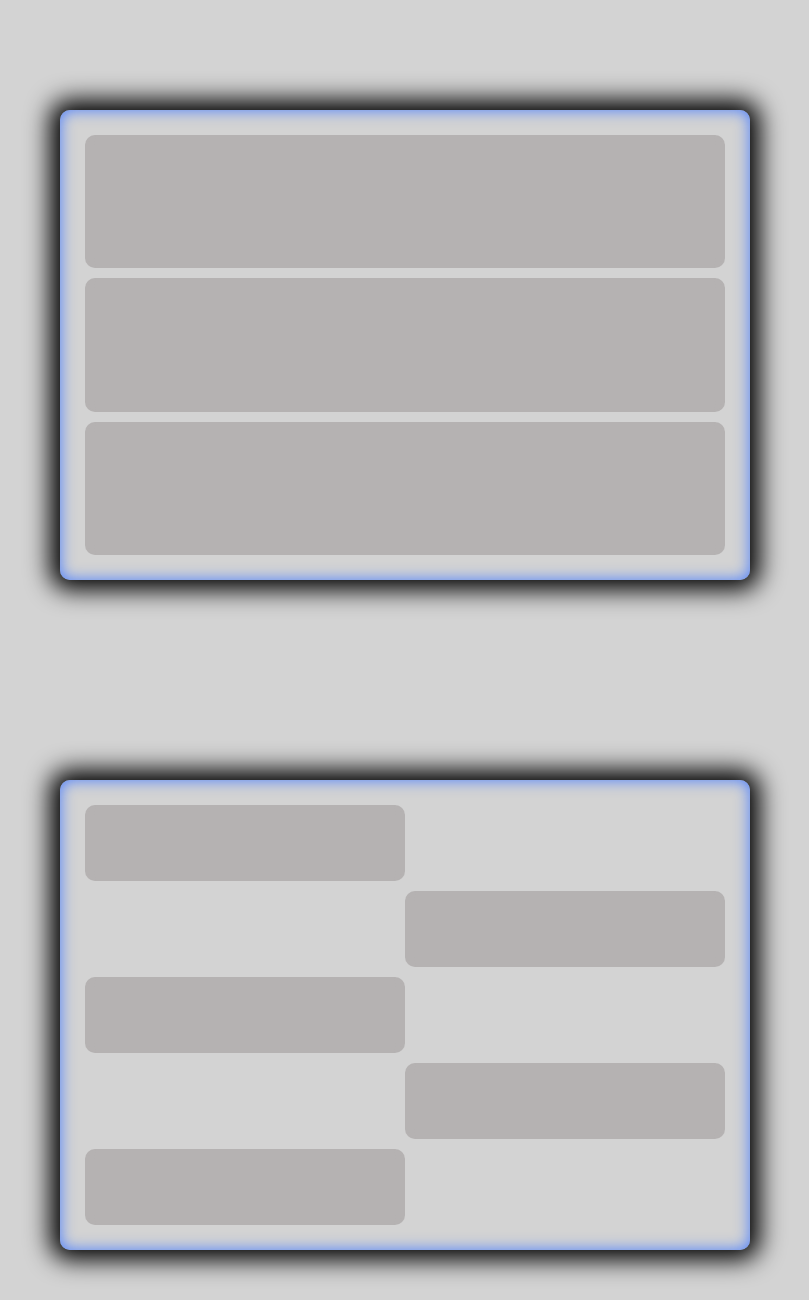
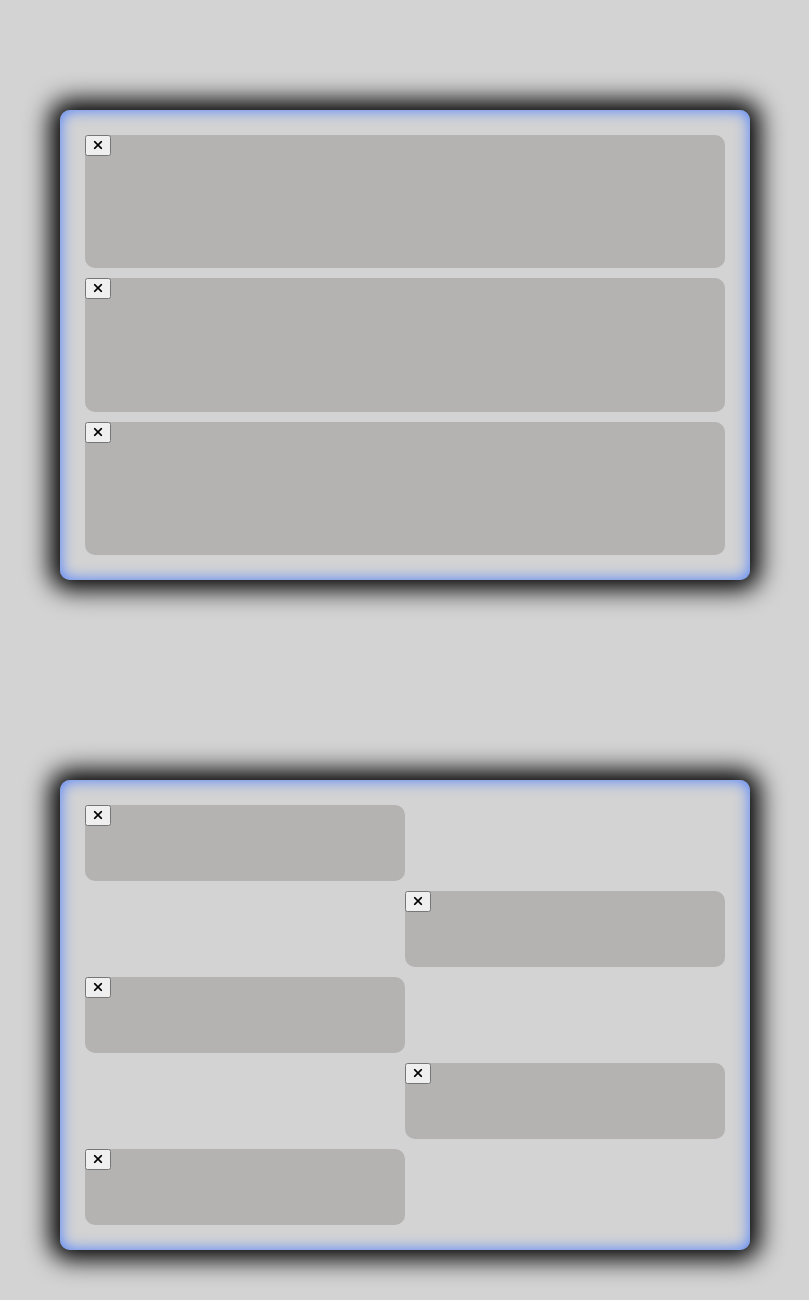
Before and after one commit to chaliyYehor/cool-animation, a website: page index.html in a window 1280 px wide. Shown: the part 660-1960 px from the top of the page, without its empty margins (235-1044 px from the left). Drawn offline with Linux system fonts and the light colour scheme.

Commit message:
add close btns

```diff
--- a/index.html
+++ b/index.html
@@ -1,30 +1,59 @@
 <!DOCTYPE html>
-<html lang="en" style='scroll-behavior: smooth;'>
+<html lang="en" style="scroll-behavior: smooth">
 	<head>
 		<meta charset="UTF-8" />
 		<meta name="viewport" content="width=device-width, initial-scale=1.0" />
 		<title>anims</title>
 		<link rel="stylesheet" href="styles.css" />
+		<link
+			rel="stylesheet"
+			href="https://cdnjs.cloudflare.com/ajax/libs/font-awesome/6.7.2/css/all.min.css"
+			integrity="sha512-Evv84Mr4kqVGRNSgIGL/F/aIDqQb7xQ2vcrdIwxfjThSH8CSR7PBEakCr51Ck+w+/U6swU2Im1vVX0SVk9ABhg=="
+			crossorigin="anonymous"
+			referrerpolicy="no-referrer"
+		/>
 	</head>
 	<body>
 		<div class="wrapper wrap-one">
-			<div class="piece active one"></div>
-			<div class="piece two"></div>
-			<div class="piece three"></div>
+			<div class="piece active one">
+				<button class="close-btn"><i class="fa-solid fa-xmark"></i></button>
+			</div>
+			<div class="piece two">
+				<button class="close-btn"><i class="fa-solid fa-xmark"></i></button>
+			</div>
+			<div class="piece three">
+				<button class="close-btn"><i class="fa-solid fa-xmark"></i></button>
+			</div>
 		</div>
 
 		<div class="wrapper wrap-two">
-			<div class="piece-sec one"></div>
-			<div class="piece-sec two"></div>
-			<div class="piece-sec three"></div>
+			<div class="piece-sec one">
+				<button class="close-btn"><i class="fa-solid fa-xmark"></i></button>
+			</div>
+			<div class="piece-sec two">
+				<button class="close-btn"><i class="fa-solid fa-xmark"></i></button>
+			</div>
+			<div class="piece-sec three">
+				<button class="close-btn"><i class="fa-solid fa-xmark"></i></button>
+			</div>
 		</div>
 
 		<div class="wrapper wrap-three">
-			<div class="piece-third one"></div>
-			<div class="piece-third two"></div>
-			<div class="piece-third three"></div>
-			<div class="piece-third fourth"></div>
-			<div class="piece-third fifth"></div>
+			<div class="piece-third one">
+				<button class="close-btn"><i class="fa-solid fa-xmark"></i></button>
+			</div>
+			<div class="piece-third two">
+				<button class="close-btn"><i class="fa-solid fa-xmark"></i></button>
+			</div>
+			<div class="piece-third three">
+				<button class="close-btn"><i class="fa-solid fa-xmark"></i></button>
+			</div>
+			<div class="piece-third fourth">
+				<button class="close-btn"><i class="fa-solid fa-xmark"></i></button>
+			</div>
+			<div class="piece-third fifth">
+				<button class="close-btn"><i class="fa-solid fa-xmark"></i></button>
+			</div>
 		</div>
 		<script src="script.js"></script>
 	</body>
```
